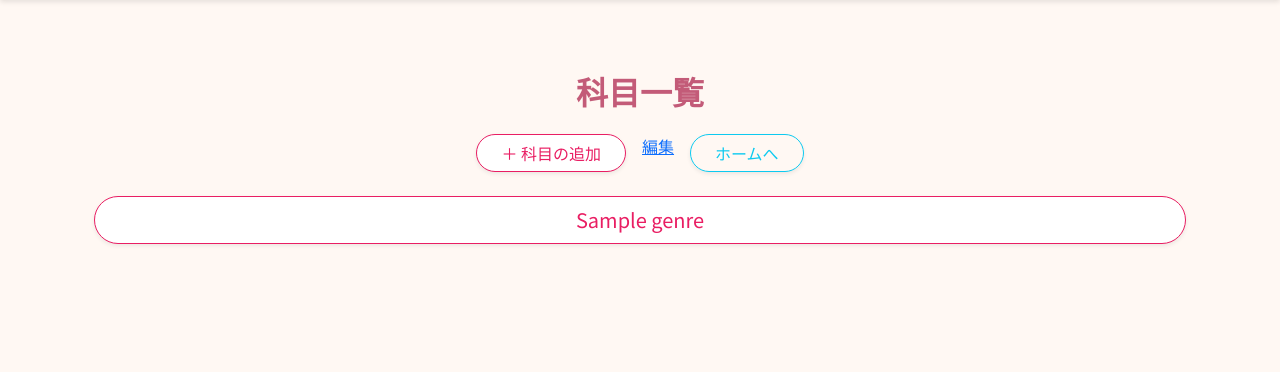
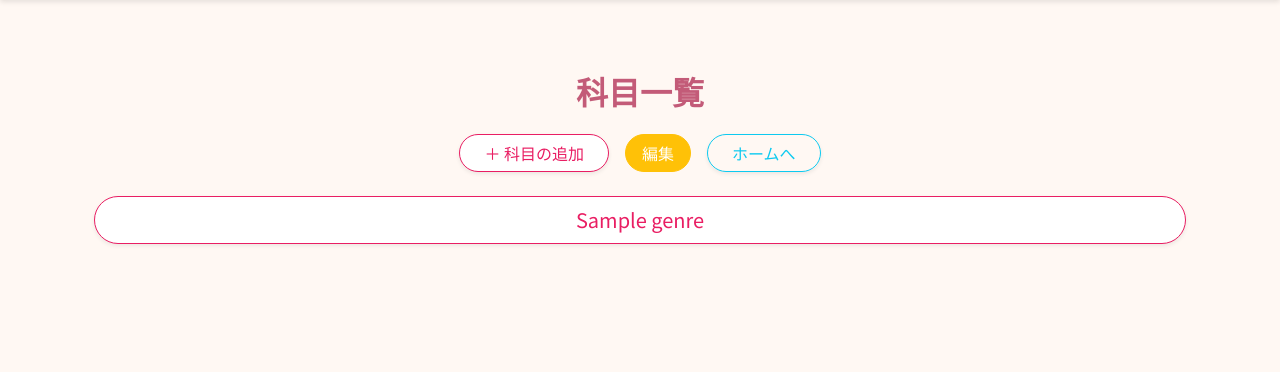
Before and after one commit to taipiwiq/otamesi, a Python web app: template PLACTICE/admin_app/templates/genre.html in a window 1280 px wide. Shown: the part 68-440 px from the top of the page. Run offline with Jinja, Linux system fonts and the light colour scheme; the template is opened without the code that fills it: most values are stand-ins (such as "Sample title", 1, 10 or a date in 2020).

Commit message:
Update genre.html

```diff
--- a/PLACTICE/admin_app/templates/genre.html
+++ b/PLACTICE/admin_app/templates/genre.html
@@ -8,7 +8,7 @@
     <a href="{{ url_for('admin.genre_create') }}" class="btn btn-outline-pink rounded-pill px-4 shadow-sm">
       ＋ 科目の追加
     </a>
-    <a href="{{ url_for('admin.genre_edit') }}" class="class="btn btn-warning rounded-pill px-3 text-white">
+    <a href="{{ url_for('admin.genre_edit') }}" class="btn btn-warning rounded-pill px-3 text-white">
       編集
     </a>
     <a href="{{ url_for('admin.home') }}" class="btn btn-outline-info rounded-pill px-4 shadow-sm">
```
